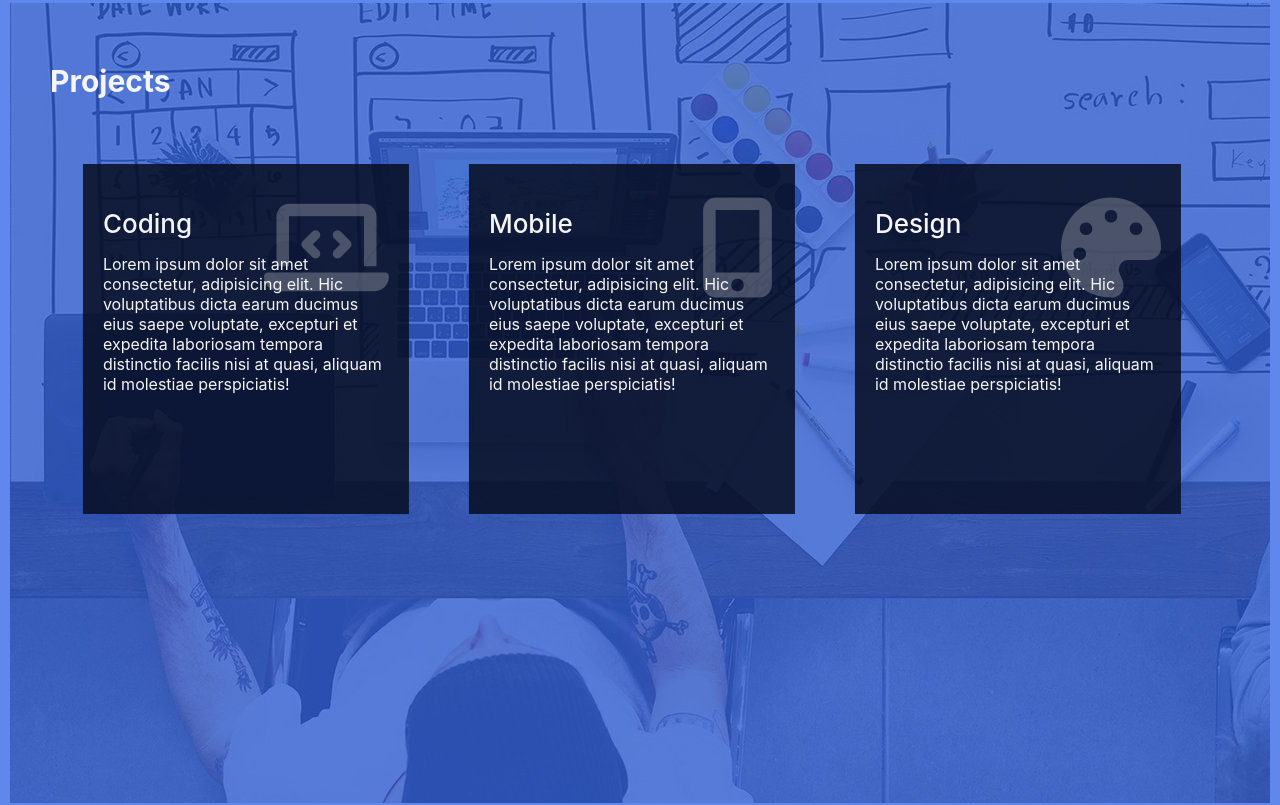
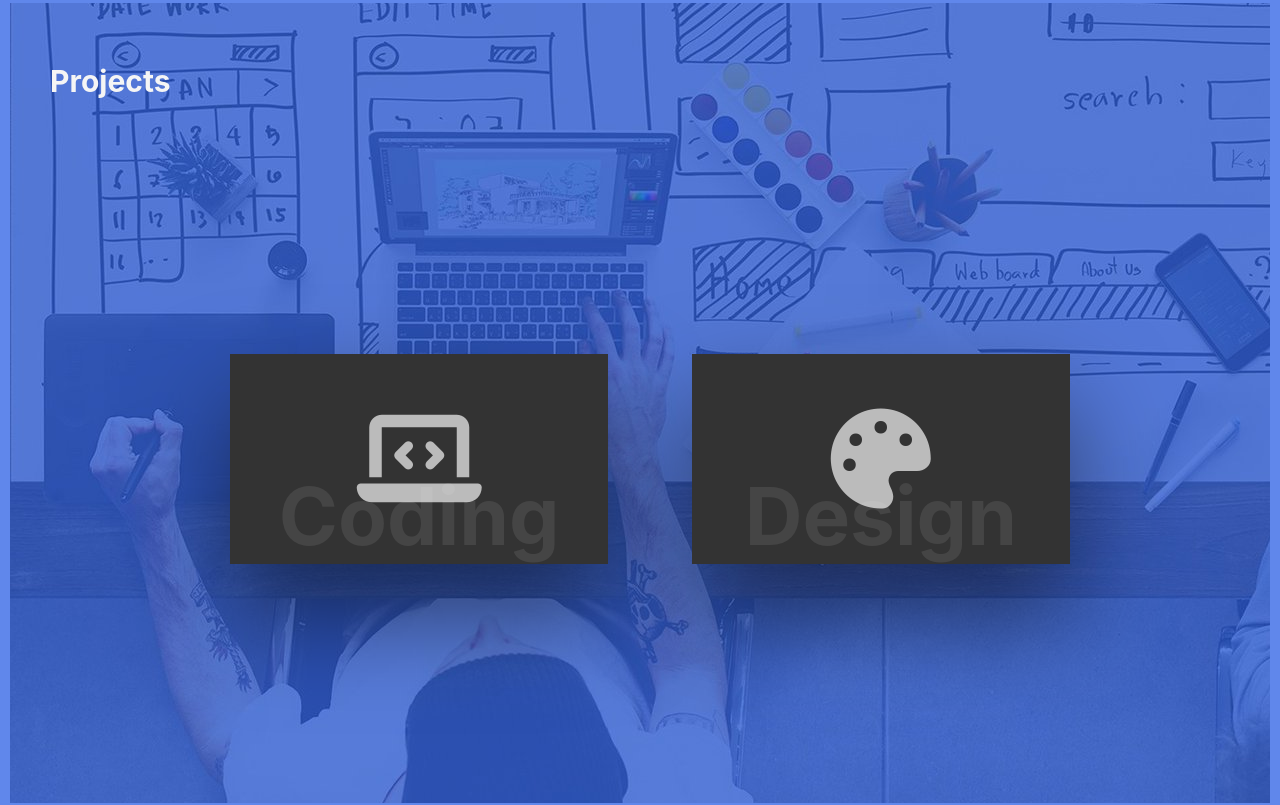
Before and after one commit to oluizeduardo/oluizeduardo.github.io, a plain HTML site: page index.html in a window 1280 px wide. Shown: the part 1457-2262 px from the top of the page. Drawn offline with nearby package versions, Linux system fonts and the light colour scheme.

Commit message:
Updating projects section.

```diff
--- a/css/medias.css
+++ b/css/medias.css
@@ -27,9 +27,9 @@
     .particles{
       height: 100vh;
     }
-    .projects .container {
+    /*.projects .container {
       margin: auto;
-    }
+    }*/
 }
 
 @media (min-width: 400px) {
@@ -59,9 +59,9 @@
     .footer{
         font-size: 15px;
     }
-    .projects .grid {
+    /*.projects .grid {
         grid-template-columns: 240px 240px;
-    }
+    }*/
     .contacts .grid-contacts{
         gap: 4em;
     }
@@ -78,10 +78,10 @@
     body {
         font-size: 15px;
     }
-    .projects .container {
+    /*.projects .container {
       transform: none;
       margin: initial;
-    }
+    }*/
 }
 
   /* breakpoint */
@@ -101,16 +101,16 @@
       margin-right: 8px;
       margin-bottom: 8px;
     }
-    .projects .container {
+    /*.projects .container {
       transform: translate(3%, 10%);
-    }
+    }*/
   }
 
   @media (min-width: 880px) {
-    .projects .grid {
+   /* .projects .grid {
       grid-template-columns: repeat(3, 260px);
       align-content: center;
       justify-content: center;
       height: calc(100vh - 8em - 48px);
-    }
+    }*/
   }
--- a/css/sec-projects.css
+++ b/css/sec-projects.css
@@ -1,6 +1,7 @@
 /*----------------------------------------------
   --------------- Section Projects -------------*/
 
+  /*The section tag.*/
 .projects {
   background-image: url('../img/bg-projs.jpg');
   min-height: 100vh;
@@ -9,78 +10,154 @@
   background-position: 10%;
 }
 
-.container {
-    position: relative;
-    width: 90%;
-    display: grid;
-    grid-template-columns: repeat(auto-fill, minmax(260px, 1fr));
-    grid-template-rows: auto;
-    gap: 3em;
-  }
-
-  .container .box {
-    position: relative;
-    height: 350px;
-    background: #060c21d8;
+.projects-base{
   display: flex;
   justify-content: center;
   align-items: center;
+  width: calc(100vw - 4em);
+  height: calc(100vh - 7em);
 }
 
-  .content {
+.container{
   position: relative;
-    padding: 20px;
+  display: flex;
+  width: calc(100vw - 20em);
+  justify-content: space-between;
+  flex-wrap: wrap;
+  align-items: center;
+  height: auto;
 }
 
-  .box .content h2 {
-    position: absolute;
-    top: 0px;
-    right: 20px;
-    margin: 0;
-    padding: 0;
-    font-size: 5em;
-    color: rgba(255, 255, 255, 0.242);
-    transition: 0.5s;
+.container .card{
+  position: relative;
+  height: 210px;
+  width: 43%;
+  background: #D1E8E2;
+  display: flex;
+  margin: 20px;
+  box-shadow: 0 50px 100px rgba(0, 0, 0, 0.5);
 }
 
-  .box:hover .content h2 {
-    top: -35px;
+.container .card .imgBx{
+  position: absolute;
+  top: 0;
+  left: 0;
+  width: 100%;
+  height: 100%;
+  background: #333;
+  z-index: 1;
+  display: flex;
+  justify-content: center;
+  align-items: center;
+  overflow: hidden;
+  transition: 0.5s ease-in-out;
 }
 
-  .box .content h3 {
-    margin: 0 0 15px;
-    padding: 0;
-    font-size: 26px;
-    font-weight: 500;
+.container .card:hover .imgBx{
+  width: 150px;
+  height: 150px;
+  left: -75px;
+  top: calc(50% - 75px);
+  transition: 0.5s ease-in-out;
+  background: rgba(96, 135, 235);
 }
 
-  .box .content p {
-    margin: 0;
-    padding: 0;
-    font-size: 16px;
+.container .card .imgBx:before{
+  content: attr(data-text);
+  position: absolute;
+  bottom: 0;
+  left: 0;
+  width: 100%;
+  text-align: center;
+  font-size: 4em;
+  color: rgba(255, 255, 255, .09);
+  font-weight: 700;
 }
 
-  .box .content a {
-    position: relative;
-    margin: 35px 0 0;
-    padding: 10px 20px;
-    font-size: 16px;
-    border: 1px solid #fff;
-    display: inline-block;
-    color: #fff;
-    transition: 0.5s;
-    transform: translateY(-40px);
-    opacity: 0;
-    visibility: hidden;
+/*The icon.*/
+.container .card .imgBx i{
+  font-size: 5em;
+  opacity: 0.7;
 }
 
-  .box:hover .content a {
-    transform: translateY(0);
-    opacity: 1;
-    visibility: visible;
+.container .card .content{
+  position: absolute;
+  right: 0;
+  width: calc(100% - 75px);
+  height: 100%;
+  padding: 20px;
+  display: flex;
+  align-items: center;
 }
 
-  .box .content a:hover {
-    color: #000;
-    background: #fff;
+.container .card .content h3{
+  margin-bottom: 5px;
+  font-size: 24px;
 }
+
+.container .card .content a{
+  display: inline-block;
+  margin-top: 10px;
+  padding: 5px 10px;
+  background: #333;
+  text-decoration: none;
+  color: #fff;
+}
+
+.underline{
+  color: #333;
+  margin-bottom: 25px;
+}
+.content{
+  color: #333;
+}
+.icons-technologies{
+  font-size: 3em;
+}
+
+
+@media(max-width: 600px){
+  .container{
+    width: 100%;
+    flex-direction: column;
+    align-items: center;
+    padding: 0;
+  }
+  .container .card{
+    width: 265px;
+    margin: 0;
+    margin-bottom: 15px;
+  }
+}
+
+@media(max-width: 768px){
+  .projects{
+    min-height: calc(2 * 340px);
+  }
+  .projects-base{
+    min-height: calc(2 * 320px);
+  }
+  .container .card{
+    /*max-width: 300px;*/
+    flex-direction: column;
+    height: auto;
+    font-size: 1em;
+  }
+  .container .card .imgBx{
+    position: relative;
+    transition: none;
+  }
+  .container .card .imgBx{
+    width: 100%;
+    height: 150px;
+    left: 0;
+  }
+  .container .card .content{
+      position: relative;
+      width: 100%;
+  }
+  .container .card:hover .imgBx{
+      position: relative;
+      transition: 0.5s ease-in-out;
+  }
+}
--- a/index.html
+++ b/index.html
@@ -23,7 +23,7 @@
 		</nav>
 		<div class="container-title">
 			<figure style="text-align: center;">
-				<img src="https://scontent-dub4-1.xx.fbcdn.net/v/t1.0-9/97069468_2917377778341509_4485443142752927744_o.jpg?_nc_cat=111&_nc_sid=09cbfe&_nc_ohc=wRkG6b1lV-wAX_segQG&_nc_ht=scontent-dub4-1.xx&oh=ae6de182a02f5f694a9b28226280ff55&oe=5EF05D62"
+				<img src="img/luiz-london.jpg"
 				alt="Luiz's profile picture"
 				class="img-profile"/>
 			</figure>
@@ -102,55 +102,81 @@
   </section>
 
   <section class="projects" id="projects">
-		<h2>Projects</h2>
+	<h2>Projects</h2>
+
+	<div class="projects-base">
 		<div class="container">
-			<div class="box">
+			<div class="card">
+				<div class="imgBx" data-text="Coding">
+					<i class="fas fa-laptop-code"></i>
+				</div>
 				<div class="content">
-					<h2>
-						<i class="fas fa-laptop-code"></i>
-					</h2>
-					<h3>Coding</h3>
-					<p>
-						Lorem ipsum dolor sit amet consectetur, adipisicing elit.
-						Hic voluptatibus dicta earum ducimus eius saepe voluptate,
-						excepturi et expedita laboriosam tempora distinctio facilis nisi at quasi,
-						aliquam id molestiae perspiciatis!
-					</p>
-					<a>Read More</a>
+					<div>
+						<h3>Coding</h3>
+						<hr class="underline">
+						<p class="icons-technologies">
+							<i class="fab fa-java"></i>
+							<i class="fab fa-js-square"></i>
+							<i class="fab fa-python"></i>
+							<i class="fab fa-node"></i>
+						</p>
+					</div>
 				</div>
 			</div>
-			<div class="box">
+
+			<!--<div class="card">
+				<div class="imgBx" data-text="Mobile">
+					<i class="fas fa-mobile-alt"></i>
+				</div>
 				<div class="content">
-					<h2>
-						<i class="fas fa-mobile-alt"></i>
-					</h2>
-					<h3>Mobile</h3>
-					<p>
-						Lorem ipsum dolor sit amet consectetur, adipisicing elit.
-						Hic voluptatibus dicta earum ducimus eius saepe voluptate,
-						excepturi et expedita laboriosam tempora distinctio facilis nisi at quasi,
-						aliquam id molestiae perspiciatis!
-					</p>
-					<a>Read More</a>
+					<div>
+						<h3>Mobile</h3>
+						<p>
+
+						</p>
+						<a href="#">Read More</a>
+					</div>
+				</div>
+			</div>-->
+
+			<div class="card">
+				<div class="imgBx" data-text="Design">
+					<i class="fas fa-palette"></i>
+				</div>
+				<div class="content">
+					<div>
+						<h3>Design</h3>
+						<hr class="underline">
+						<p class="icons-technologies">
+							<i class="fab fa-html5"></i>
+							<i class="fab fa-css3"></i>
+							<i class="fab fa-js-square"></i>
+							<i class="fab fa-angular"></i>
+						</p>
+					</div>
 				</div>
 			</div>
-			<div class="box">
+
+			<!--<div class="card">
+				<div class="imgBx" data-text="Robotics">
+					<i class="fas fa-robot"></i>
+				</div>
 				<div class="content">
-					<h2>
-						<i class="fas fa-palette"></i>
-					</h2>
-					<h3>Design</h3>
-					<p>
-						Lorem ipsum dolor sit amet consectetur, adipisicing elit.
-						Hic voluptatibus dicta earum ducimus eius saepe voluptate,
-						excepturi et expedita laboriosam tempora distinctio facilis nisi at quasi,
-						aliquam id molestiae perspiciatis!
-					</p>
-					<a href="">Read More</a>
-				</div>
+					<div>
+						<h3>Robotics</h3>
+						<p>
+							Lorem ipsum dolor, sit amet consectetur adipisicing elit.
+							Autem temporibus tenetur deleniti, expedita eligendi consectetur
+							reprehenderit recusandae modi, sunt officia et.
+						</p>
+						<a href="#">Read More</a>
+					</div>
+				</div>-->
 			</div>
 		</div>
-	</section>
+	</div>
+
+  </section>
 
 	<section class="contacts" id="contact">
 		<h2>Contacts</h2>
```
Also changed, not shown: img/luiz-london.jpg (added). Lines whose indentation alone changed are shown as unchanged.
